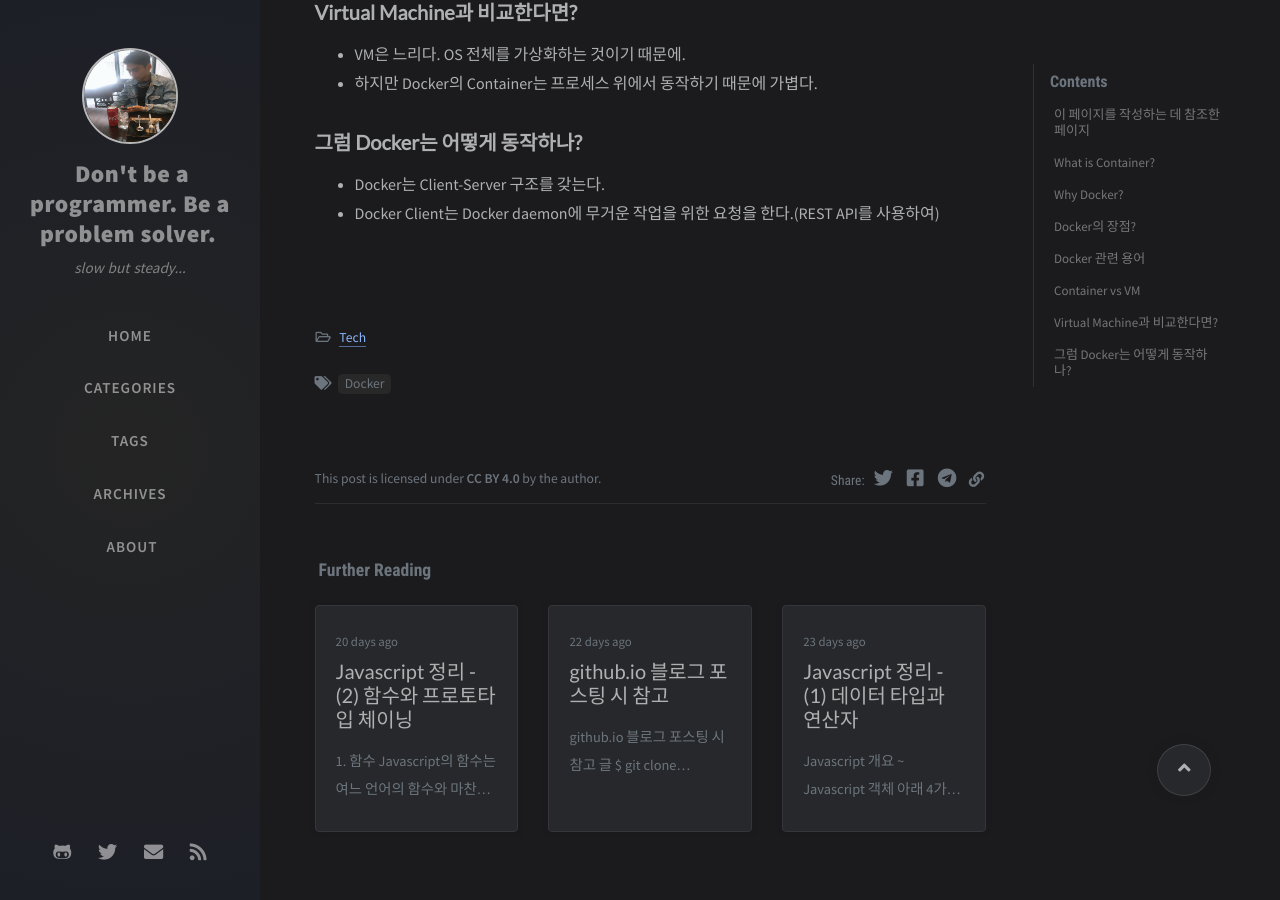
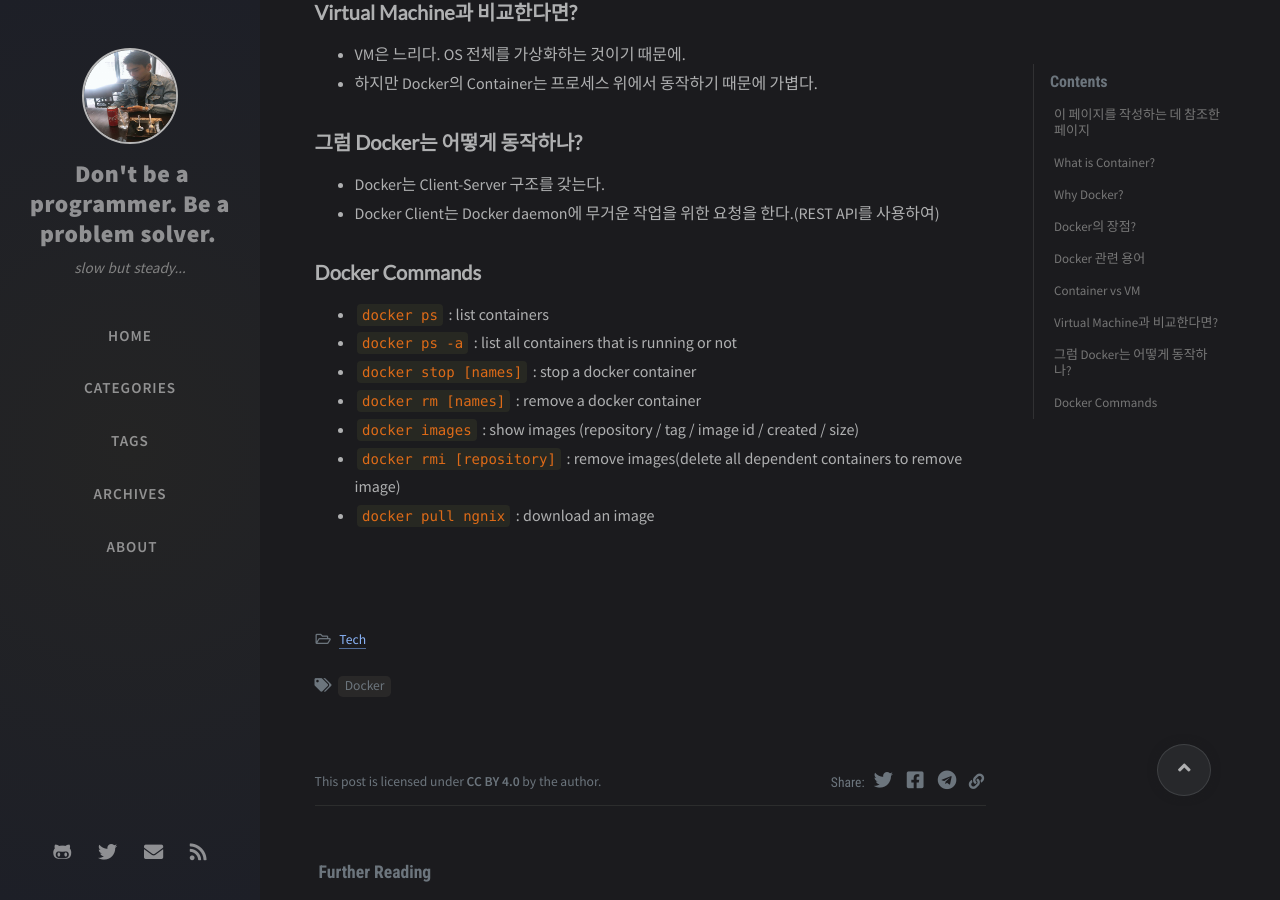
Before and after one commit to eurowondollaryen/eurowondollaryen.github.io, a Jekyll site: the page built from _posts/2020-08-25-docker.md, in a window 1280 px wide and 900 px high, scrolled down 1257 px. Built offline with Jekyll 4.4.1, drawn with Linux system fonts in a browser that asks for light colours; nearby versions of some CDN libraries; comment, search, counter and statistics services are not loaded.

Commit message:
added content

```diff
--- a/_posts/2020-08-25-docker.md
+++ b/_posts/2020-08-25-docker.md
@@ -43,3 +43,13 @@ pin: true
 ### **그럼 Docker는 어떻게 동작하나?**
 * Docker는 Client-Server 구조를 갖는다.
 * Docker Client는 Docker daemon에 무거운 작업을 위한 요청을 한다.(REST API를 사용하여)
+
+
+### **Docker Commands**
+* `docker ps` : list containers
+* `docker ps -a` : list all containers that is running or not
+* `docker stop [names]` : stop a docker container
+* `docker rm [names]` : remove a docker container
+* `docker images` : show images (repository / tag / image id / created / size)
+* `docker rmi [repository]` : remove images(delete all dependent containers to remove image)
+* `docker pull ngnix` : download an image
```
